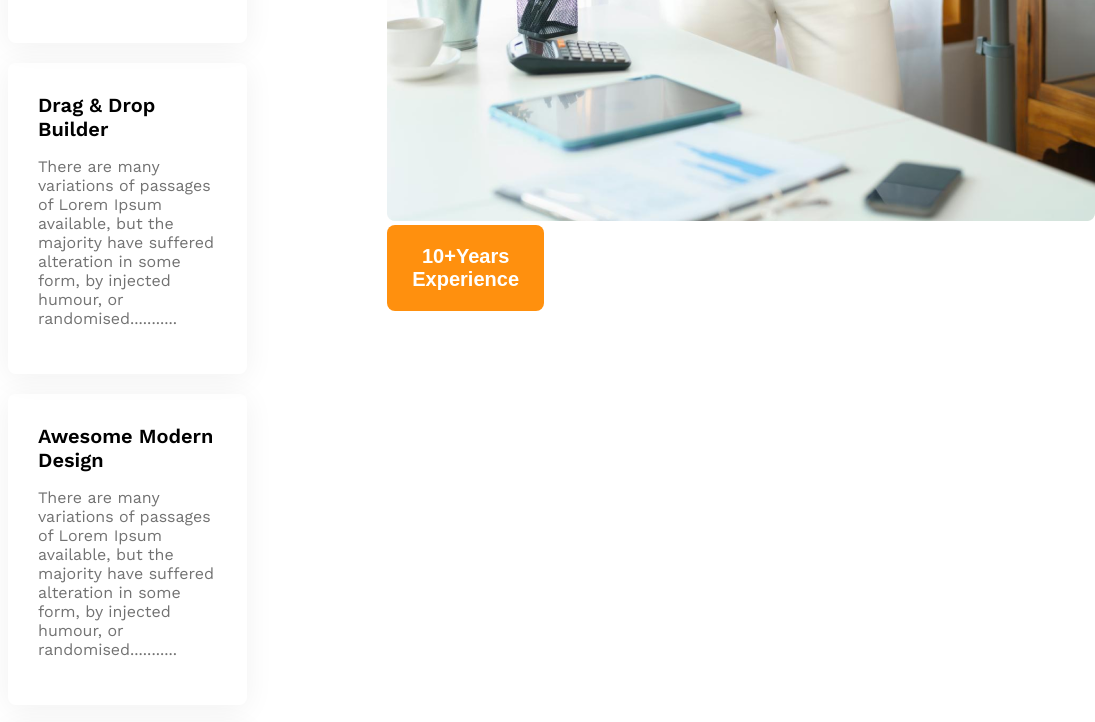
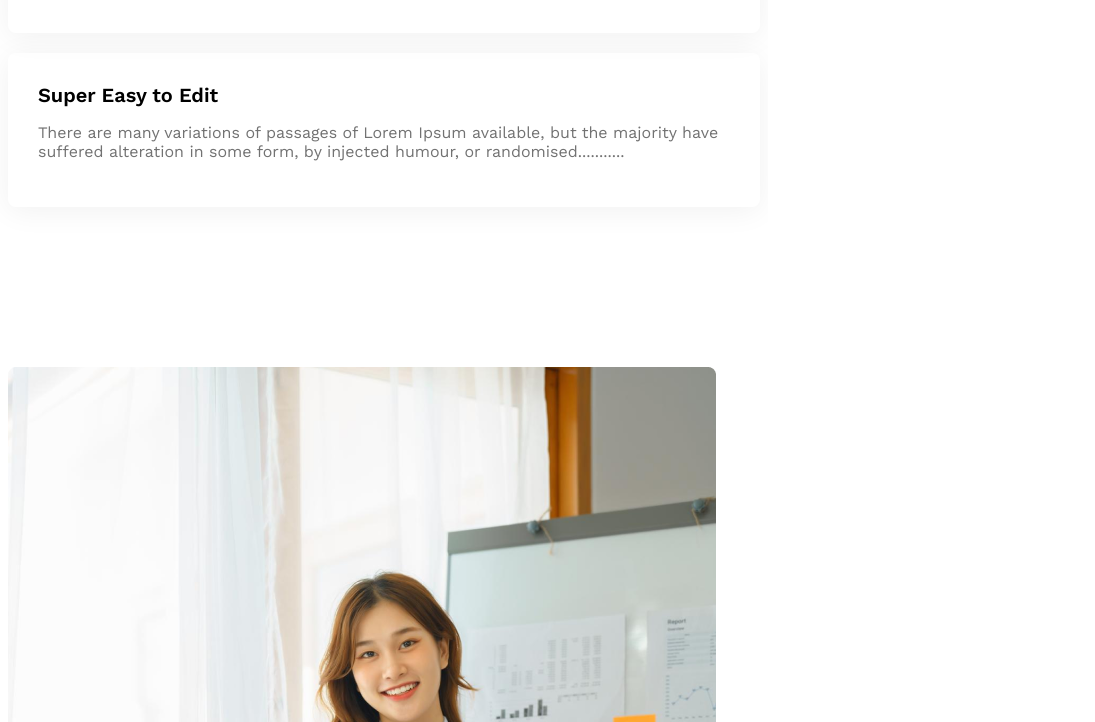
Before and after one commit to Sidratul93/g3-architect-website, a plain HTML site: page index.html in a window 768 px wide. Shown: the part 3002-3724 px from the top of the page, 1095 px wide, since content can reach past the window. Drawn offline with nearby package versions, Linux system fonts and the light colour scheme.

Commit message:
added experience badge and made featured section responsive

```diff
--- a/styles/architects.css
+++ b/styles/architects.css
@@ -146,6 +146,24 @@ main > section{
   margin-bottom: 0px;
 
 }
+
+#experience-badge{
+  padding: 45px 42px;
+  font-size: 1.5rem;
+  font-weight: 500;
+  margin-left: -100px;
+  margin-top: -100px;
+}
+
+#experience-year{
+  font-size: 4rem;
+  font-weight: 700;
+}
+
+.featured-architect img{
+  width: 100%;
+}
+
 /* some facts related styles */
 .facts-container{
   display: grid;
@@ -199,6 +217,7 @@ main > section{
 @media screen and (max-width:576px) {
   .navbar,
   .nav-links,
+  .features,
   .teams{
     flex-direction: column;
   }
@@ -221,12 +240,17 @@ main > section{
     margin-left: 20px;
   }
 
+  #experience-badge{
+    margin-top: 20px;
+    margin-left: 20px;
+  }
+
 }
 
 
 /* medium size device */
 @media screen and (min-width:576px) and (max-width:992px) {
-  .teams{
+  .teams, .features{
     flex-direction: column;
   }
   .our-features{
@@ -238,4 +262,9 @@ main > section{
     gap: 50px;
     justify-items: center;
   }
+
+  #experience-badge{
+    margin-top: 20px;
+    margin-left: 20px;
+  }
 }
```
